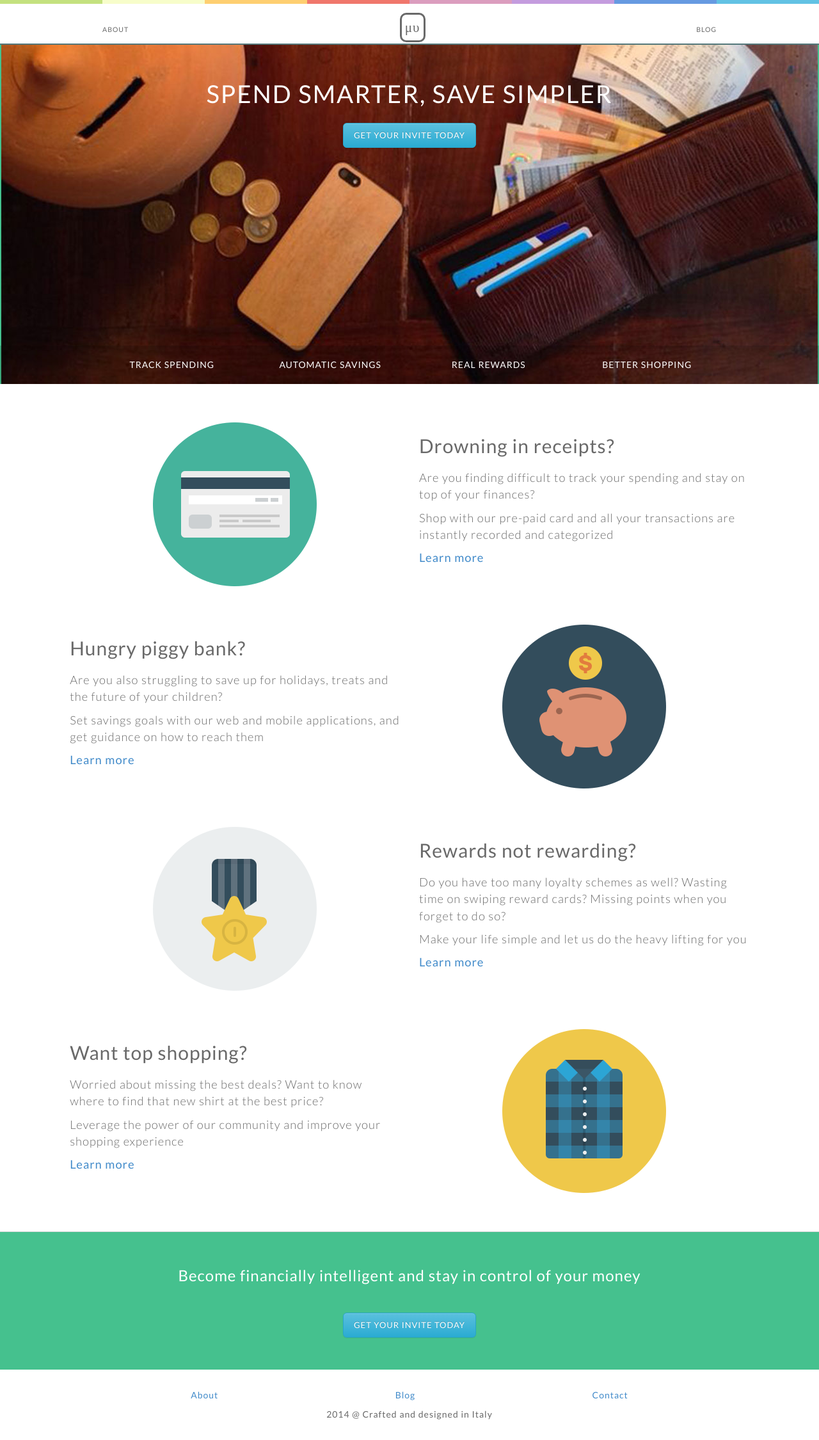
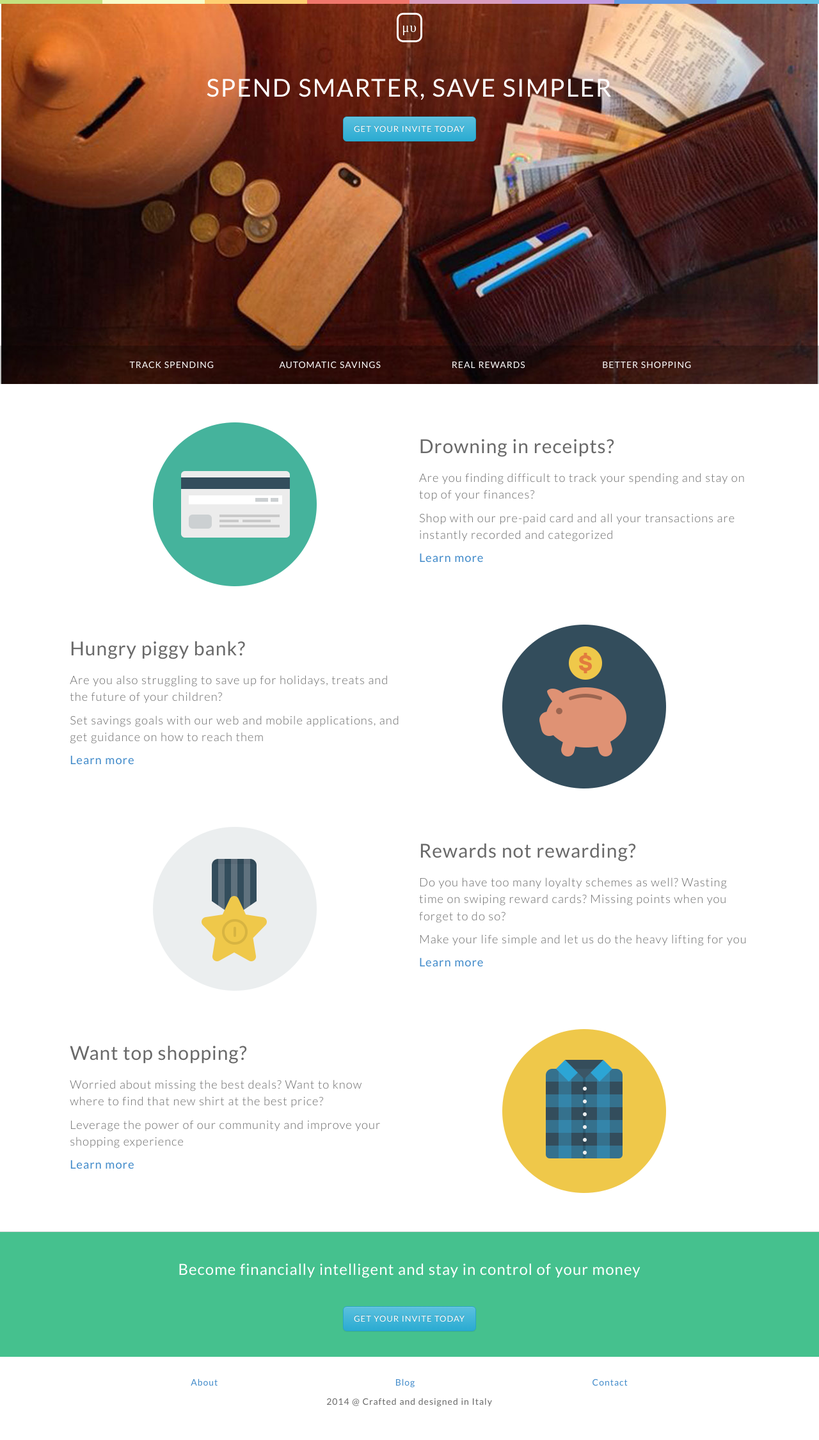
Before and after one commit to kendall80/mu-landing-design, a PHP site: page / in a window 1280 px wide. Shown: the whole page at 64% size. After the commit the page ends 2198 px from the top, so only its background shows below. Run offline with PHP 8.4, Linux system fonts and the light colour scheme; some libraries are stand-ins or nearby versions; some web fonts are replaced.

Commit message:
adjust background and navbar

```diff
--- a/css/my-styles.css
+++ b/css/my-styles.css
@@ -7,7 +7,6 @@ body, h1, h2, h3, h4, h5, h6 {
 }
 
 article, footer, header, section {
-	background-color: #45C18E;
 	color: #fff;
 }
 
@@ -19,7 +18,7 @@ h1 {
 	text-transform: uppercase;
 }
 
-.hero {
+.header {
 	background-position: 50% 100%;
 	text-align: center;
 	background-image: url("../public/img/bg-desk.jpg");
@@ -35,7 +34,6 @@ h1 {
 }
 
 .content { /* content justified box */
-
 	width: 75%;
 	margin: 0 auto;
 }
@@ -69,13 +67,11 @@ h1 {
 ========================== */
 
 .banner {
-	background-color: white;
 	height: 70px;
-	border-bottom: 2px solid #53777A;
 }
 
 .banner a {
-	color: dimgray;
+	color: white;
 	display: inline-block;
 	text-decoration: none;
 	letter-spacing: 1px;
@@ -124,7 +120,7 @@ section {
 }
 
 .headline {
-	padding: 30px 0;
+	padding: 20px 0;
 }
 
 .call-to-action {
@@ -138,7 +134,7 @@ section {
 	position: absolute;
 	bottom: 0;
 	width: 100%;
-	background-color: rgba(0,0,0,0.15);
+	background-color: rgba(0,0,0,0.25);
 }
 
 .ft {
@@ -339,6 +335,7 @@ input {
 
 .claim {
 	text-align: center;
+	background-color: #45C18E;
 }
 
 .claim h3 {
--- a/index.html
+++ b/index.html
@@ -21,13 +21,13 @@
   <body>
     <article>
       <div class="container">
-
+        <div class="header"
           <!-- Navbar -->
           <nav class="banner" role="banner">
             <div class="content">
-            <a href="#">About</a>
+              <a href="#"></a>
               <a class="logo" href="#">&mu;&upsilon;</a>
-            <a href="#">Blog</a>
+              <a href="#"></a>
             </div>
           </nav>
           <!-- End Navbar -->
@@ -84,7 +84,7 @@
               </div>
             </div>
           </section>
-
+        </div>
         <!-- End Hero -->
 
         <!-- Ecosystem -->
```
Lines whose indentation alone changed are shown as unchanged.
